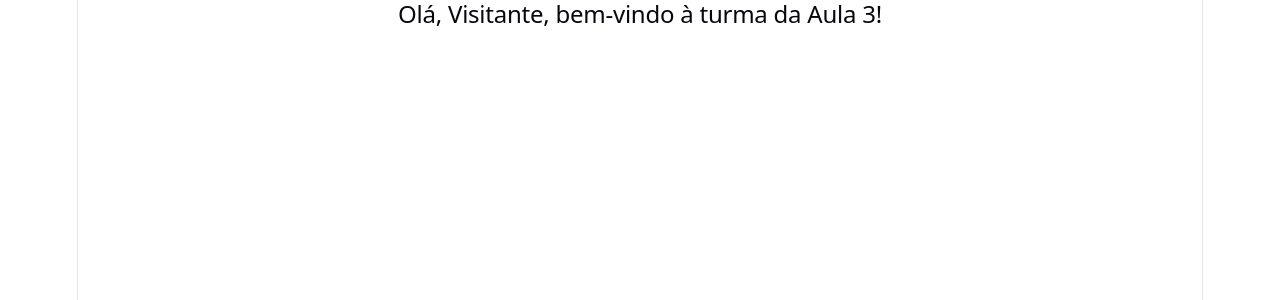
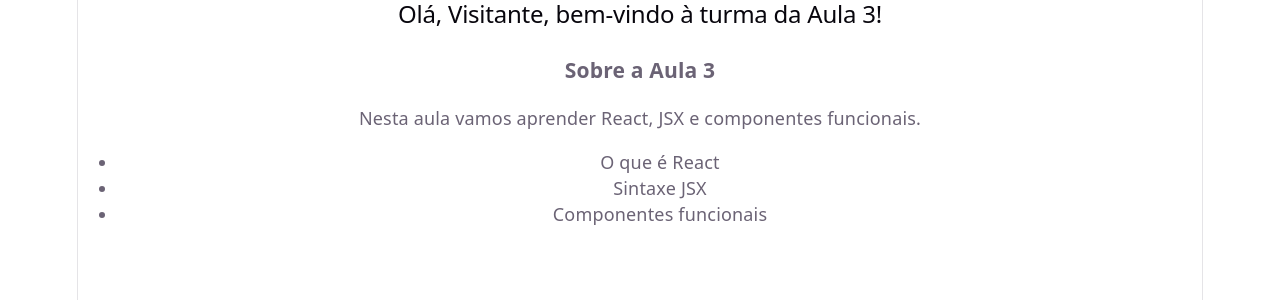
Before and after one commit to DNeves8/aula3-react, a React (Vite) app: page / in a window 1280 px wide. Shown: the top 300 px of the page. Built offline with nearby package versions, Linux system fonts and the light colour scheme.

Commit message:
feat: cartao com multiplas tags e elemento raiz

```diff
--- a/src/App.jsx
+++ b/src/App.jsx
@@ -1,10 +1,12 @@
 import Saudacao from "./Saudacao";
+import Cartao from "./Cartao";
 
 function App() {
   return (
-    <div>
+    <>
       <Saudacao />
-    </div>
+      <Cartao />
+    </>
   );
 }
 
--- /dev/null
+++ b/src/Cartao.jsx
@@ -0,0 +1,15 @@
+function Cartao() {
+  return (
+    <div className="cartao">
+      <h3>Sobre a Aula 3</h3>
+      <p>Nesta aula vamos aprender React, JSX e componentes funcionais.</p>
+      <ul>
+        <li>O que é React</li>
+        <li>Sintaxe JSX</li>
+        <li>Componentes funcionais</li>
+      </ul>
+    </div>
+  );
+}
+
+export default Cartao;
```
